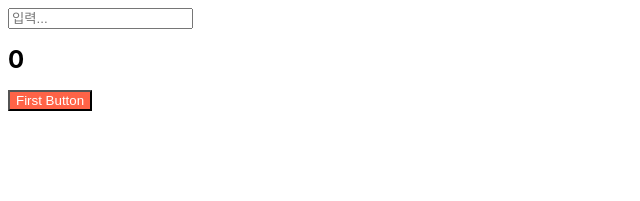
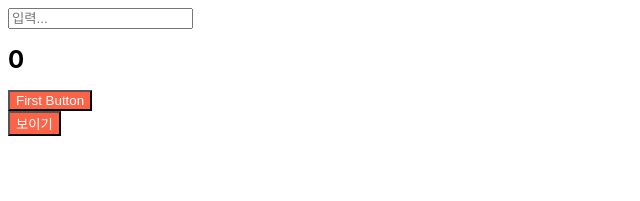
Before and after one commit to SeoHyeonMyeong/movie_application_react, a React (Create React App) app in the folder my-app/: page / in a window 1280 px wide. Shown: the top 201 px of the page, without its empty margins (0-640 px from the left). Built offline with nearby package versions, Linux system fonts and the light colour scheme.

Commit message:
Update: we can use "useEffect" function to callback function when component destroy, create

```diff
--- a/my-app/src/App.js
+++ b/my-app/src/App.js
@@ -2,9 +2,23 @@ import Button from "./Button";
 import styles from "./App.module.css";
 import { useState, useEffect } from "react";
 
+function Hello() {
+  function byFn() {
+    console.log("Hello 컴포넌트 삭제")
+  }
+  function hiFn() {
+    console.log("Hello 컴포넌트 생성");
+    return byFn;
+  }
+  useEffect(hiFn, []);
+  return <h1>Hello</h1>;
+}
+
 function App() {
   const [counter, setValue] = useState(0);
   const [keyword, setKeyword] = useState("");
+  const [showing, setShowing] = useState("");
+  const onClickShow = () => setShowing((prev) => !prev);
   const onClick = () => setValue((prev) => prev + 1);
   const onChange = (event) => setKeyword(event.target.value);
 
@@ -33,6 +47,9 @@ function App() {
       />
       <h1 className={styles.title}>{counter}</h1>
       <Button text={"First Button"} onClick={onClick}/>
+      <br/>
+      {showing ? <Hello /> : null}
+      <Button text={showing ? "숨김" : "보이기"} onClick={onClickShow}/>
     </div>
   );
 }
```
